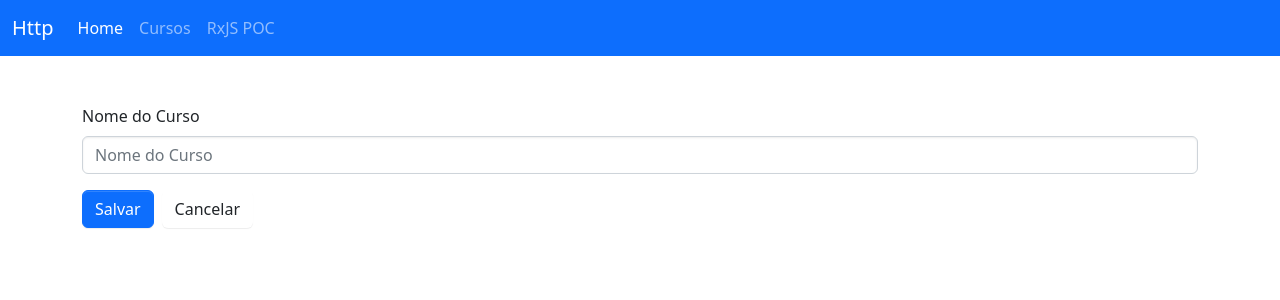
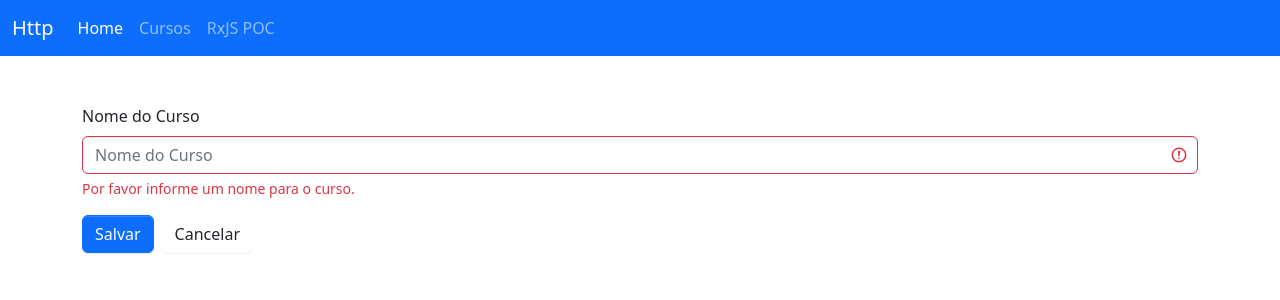
Before and after one commit to GiselleBarbosa/angular-curso-loiane, an Angular app in the folder 09-requests-http/: page /cursos in a window 1280 px wide. Both pictures are taken after a click on the button "Novo Curso". Shown: the top 300 px of the page. Built offline with nearby package versions, Linux system fonts and the light colour scheme; data requests are answered from the project's data file.

Commit message:
validacao nome works

```diff
--- a/09-requests-http/src/app/cursos/cursos-form/cursos-form.component.html
+++ b/09-requests-http/src/app/cursos/cursos-form/cursos-form.component.html
@@ -1,16 +1,26 @@
 <form class="needs-validation" novalidate [formGroup]="formulario">
+  <div class="form-row">
   <div class="col-sm-12">
-      <label
-      for="nome"
-      class="form-label">Nome do Curso</label>
+    <label for="nome" class="form-label">Nome do Curso</label>
     <input
     type="text"
     class="form-control"
     id="nome"
     placeholder="Nome do Curso"
-      formControlName="nome" >
+    formControlName="nome"
+    [ngClass]="{ 'is-invalid': submitted && hasError('nome')}"
+    />
+    <div class="invalid-feedback"  *ngIf="hasError('nome') && hasError('nome')?.['required']" >
+      Por favor informe um nome para o curso.
      </div>
-
+     <div class="invalid-feedback"  *ngIf="hasError('nome') && hasError('nome')?.['minlength']" >
+      Nome precisa ter no minímo {{ hasError('nome')?.['minlength'].requiredLength }} caracteres.
+     </div>
+     <div class="invalid-feedback"  *ngIf="hasError('nome') && hasError('nome')?.['maxlength']" >
+      Nome precisa ter no máximo {{ hasError('nome')?.['maxlength'].requiredLength }} caracteres.
+     </div>
+  </div>
+</div>
   <div class="mt-3">
     <button type="submit" class="btn btn-primary me-2" (click)="onSubmit()">Salvar</button>
     <button type="submit" class="btn btn-default" (click)="onCancel()">Cancelar</button>
--- a/09-requests-http/src/app/cursos/cursos-form/cursos-form.component.ts
+++ b/09-requests-http/src/app/cursos/cursos-form/cursos-form.component.ts
@@ -9,23 +9,31 @@ import { FormGroup, FormBuilder, Validators } from '@angular/forms';
 export class CursosFormComponent implements OnInit {
 
   formulario!: FormGroup;
+  submitted: boolean = true
 
   constructor(private formBuilder: FormBuilder) { }
 
   ngOnInit() {
     this.formulario = this.formBuilder.group({
-      nome: [null, [Validators.required, Validators.minLength(3), Validators.maxLength(250)]]
+      nome: [null, [Validators.required, Validators.minLength(3), Validators.maxLength(15)]]
     });
+  }
+
+  hasError(field: string){
+    return this.formulario.get(field)?.errors
   }
 
   onSubmit() {
     console.log(this.formulario.value);
     if (this.formulario.valid) {
-      console.log('submit')
+      console.log('Submit')
     }
   }
 
   onCancel() {
-    return console.log('onCancel');
+    this.submitted = false;
+    this.formulario.reset()
+          console.log('Cancel')
+
   }
 }
```
Lines whose indentation alone changed are shown as unchanged.
